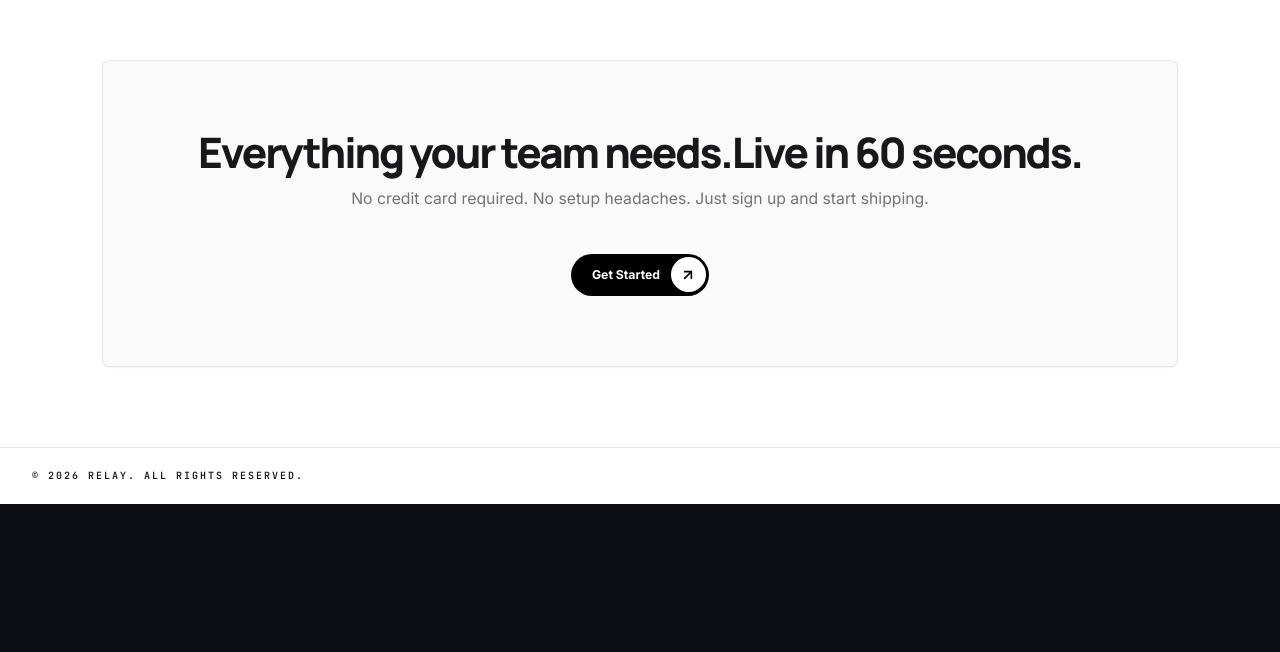
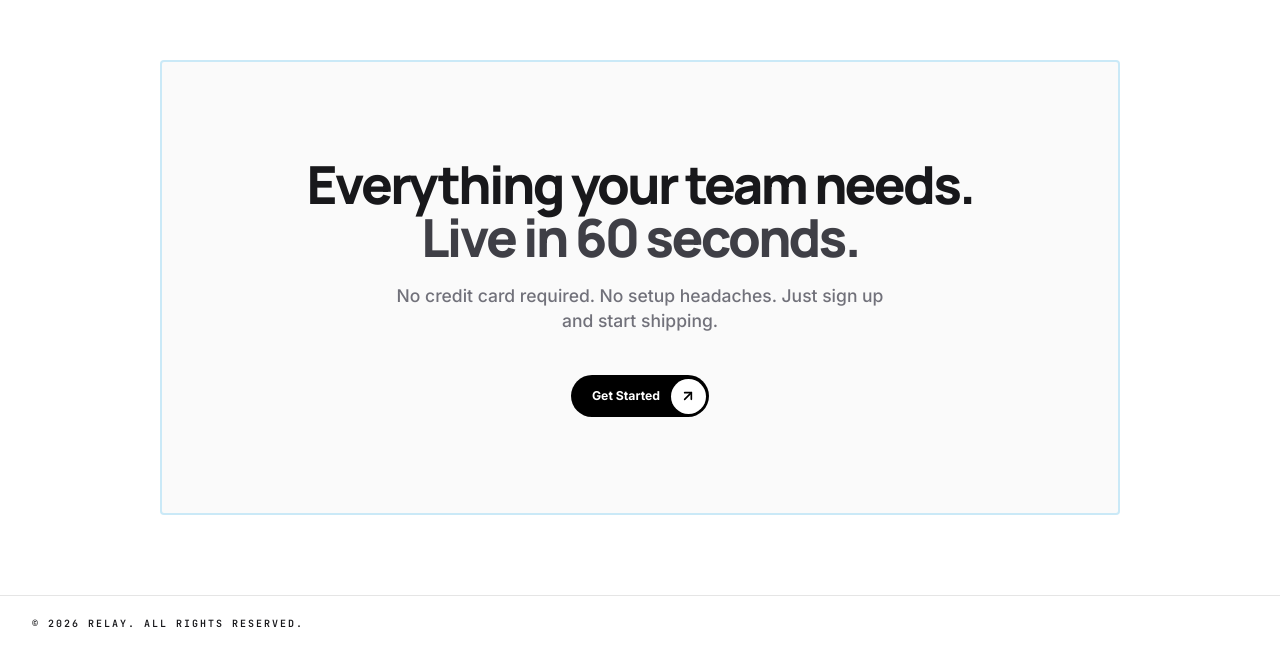
Before and after one commit to Pradeep-10x/Relay, a Next.js app in the folder Frontend/: page / in a window 1280 px wide. Shown: the part 2253-2905 px from the top of the page. Before the commit the page ends 2757 px from the top, so only its background shows below. Built offline with nearby package versions, Linux system fonts and the light colour scheme.

Commit message:
cta section ui

```diff
--- a/Frontend/src/app/page.tsx
+++ b/Frontend/src/app/page.tsx
@@ -303,19 +303,18 @@ export default function LandingPage() {
         {/* ── FINAL CTA ── */}
         <Reveal>
           <section className="ln-section" aria-labelledby="cta-heading">
-            <div className="border border-zinc-200 rounded-lg p-20 bg-zinc-50 mx-20 shadow-sm text-center flex flex-col items-center">
+            <div className="ln-final-cta relative flex flex-col items-center z-10 overflow-hidden mx-auto w-full">
+              {/* Decorative Glow */}
+              <div className="absolute top-0 left-1/2 -translate-x-1/2 w-[200%] h-full bg-[radial-gradient(ellipse_at_top,rgba(180, 192, 197, 0.06)_0%,transparent_60%)] pointer-events-none" />
 
-            <h2 className="font-headline text-3xl md:text-5xl font-extrabold mb-4 tracking-tighter leading-[1.1]">
+              <h2 className="font-headline text-4xl md:text-6xl font-black mb-6 tracking-tighter leading-[1.05] text-zinc-900 relative z-10">
+                Everything your team needs.<br />
+                <span className="text-zinc-700">Live in 60 seconds.</span>
+              </h2>
 
-                Everything your team needs.Live in 60 seconds.
-
-</h2>
-
-<p className="text-zinc-500 text-lg mb-12 max-w-2xl text-center">
-
+              <p className="text-zinc-500 text-xl font-medium mb-12 max-w-xl text-center relative z-10">
                 No credit card required. No setup headaches. Just sign up and start shipping.
-
-</p>
+              </p>
 
               <div className="ln-final-cta-actions">
                 <Link
```
